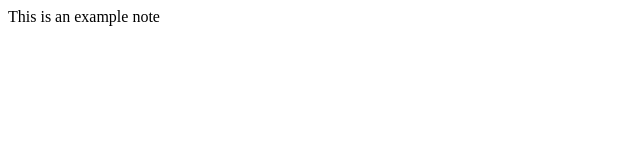
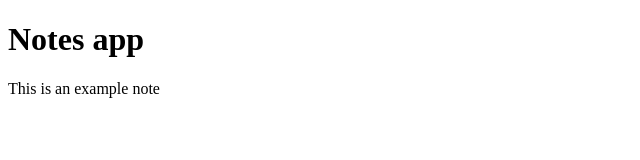
Before and after one commit to kganzorig/JS-web-applications, a website with bundled scripts: page notes-app/index.html in a window 1280 px wide. Shown: the whole page, without its empty margins (0-640 px from the left). Built offline with nearby package versions, Linux system fonts and the light colour scheme.

Commit message:
added title to index.html for notes app

```diff
--- a/notes-app/index.html
+++ b/notes-app/index.html
@@ -8,6 +8,7 @@
     <title>My web page</title>
   </head>
   <body>
+    <h1>Notes app</h1>
     <div id="main-container"></div>
     <script type="text/javascript" src="bundle.js"></script>
   </body>
```
